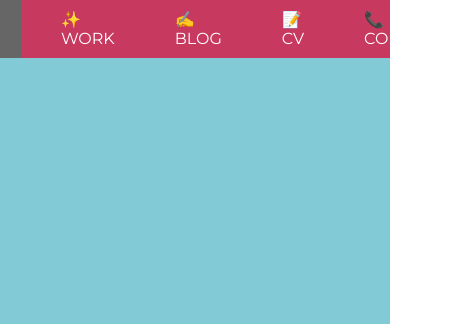
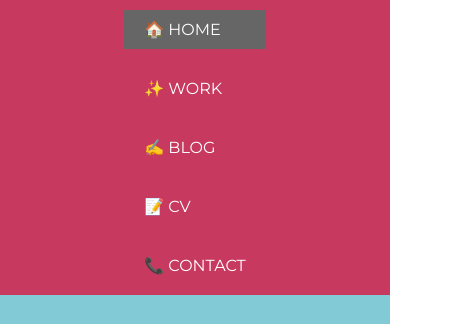
Before and after one commit to manas006/PersonalPortfolio, a plain HTML site: page index.html in a window 390 px wide. Shown: the top 324 px of the page, 462 px wide, since content can reach past the window. Drawn offline with Linux system fonts and the light colour scheme.

Commit message:
Add Mobile Responsive Styles

```diff
--- a/styles.css
+++ b/styles.css
@@ -347,3 +347,25 @@ footer {
 .contact-form textarea {
   resize: vertical;
 }
+
+/* Mobile Responsive Styles */
+
+@media screen and (max-width: 768px) {
+  nav {
+    display: flex;
+    justify-content: center;
+    align-items: center;
+  }
+
+  nav ul {
+    flex-direction: column;
+  }
+
+  nav li {
+    margin: 10px 0;
+  }
+
+  .contact-form {
+    max-width: 100%;
+  }
+}
```
